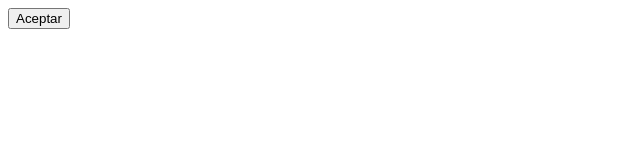
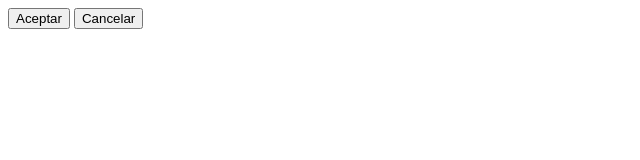
Before and after one commit to FacundoL-gba/taller-progrmacion1, a plain HTML site: page index.html in a window 1280 px wide. Shown: the whole page, without its empty margins (0-640 px from the left). Drawn offline with Linux system fonts and the light colour scheme.

Commit message:
Boton cancelar

```diff
--- a/index.html
+++ b/index.html
@@ -8,5 +8,6 @@
     </head>
     <body>
         <button>Aceptar</button>
+        <button>Cancelar</button>
     </body>
 </html>
```
